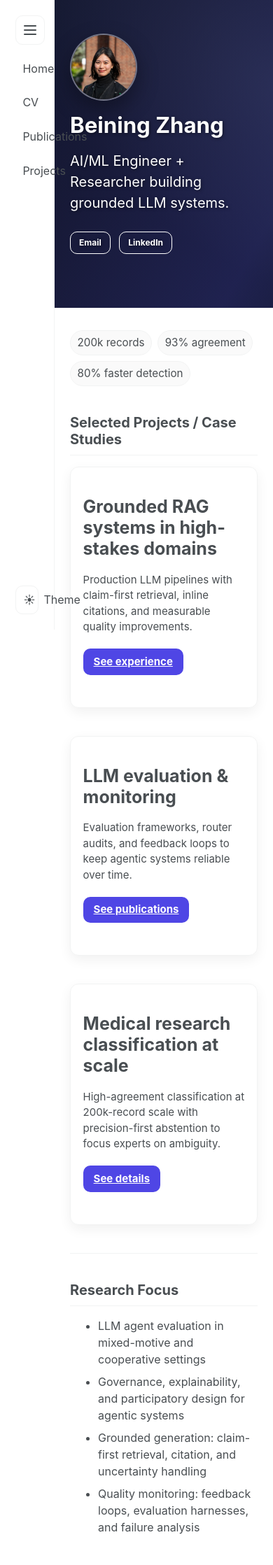
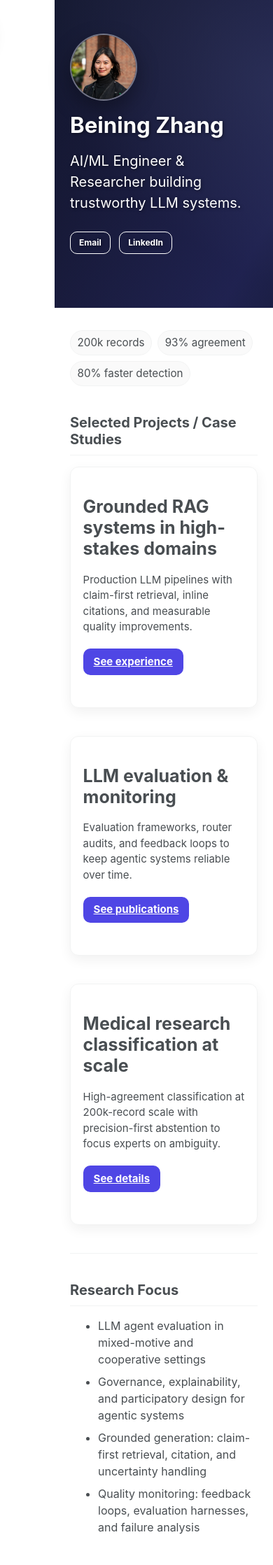
Before and after one commit to BeiningZhang/beiningzhang.github.io, a Jekyll site: the page built from _pages/about.md, in a window 390 px wide. Shown: the top 2237 px of the page at 70% size. Built offline with Jekyll 4.4.1, drawn with Linux system fonts in a browser that asks for light colours; a script that is not in the unit is left out; comment, search, counter and statistics services are not loaded.

Commit message:
Mobile view fix

```diff
--- a/_pages/about.md
+++ b/_pages/about.md
@@ -18,7 +18,7 @@
     - label: "LinkedIn"
       url: "https://www.linkedin.com/in/beiningzhang"
       class: "btn--light-outline"
-excerpt: "AI/ML Engineer + Researcher building grounded LLM systems."
+excerpt: "AI/ML Engineer & Researcher building trustworthy LLM systems."
 
 feature_row:
   - title: "Grounded RAG systems in high-stakes domains"
--- a/_sass/_custom.scss
+++ b/_sass/_custom.scss
@@ -204,11 +204,46 @@
 
 /* On small screens, default to collapsed width */
 @media (max-width: 925px) {
+  /* Mobile: treat sidebar as an off-canvas drawer */
   body {
-    padding-left: calc(var(--side-nav-collapsed-width) + var(--side-nav-gutter));
+    padding-left: 0;
   }
+
   .masthead.masthead--sidebar {
-    width: var(--side-nav-collapsed-width);
+    width: min(320px, 86vw);
+    transform: translateX(-100%);
+    transition: transform 0.18s ease-in-out;
+    z-index: 50;
+    background: var(--global-bg-color);
+  }
+
+  body:not(.nav-collapsed) .masthead.masthead--sidebar {
+    transform: translateX(0);
+  }
+
+  body:not(.nav-collapsed)::before {
+    content: "";
+    position: fixed;
+    inset: 0;
+    background: rgba(0, 0, 0, 0.25);
+    z-index: 40;
+  }
+
+  .side-nav__toggle {
+    position: fixed;
+    top: var(--content-pad);
+    left: var(--content-pad);
+    z-index: 60;
+    box-shadow: 0 10px 25px rgba(0, 0, 0, 0.12);
+  }
+
+  /* Hide links when collapsed; show when drawer open */
+  body.nav-collapsed .side-nav__links {
+    display: none;
+  }
+
+  body:not(.nav-collapsed) .side-nav__links {
+    display: flex;
   }
 }
 
--- a/assets/js/site.js
+++ b/assets/js/site.js
@@ -10,20 +10,55 @@
 
 function initSideNav() {
   const toggle = document.getElementById("nav-toggle");
-  if (!toggle) return;
+  const nav = document.getElementById("site-nav");
+  if (!toggle || !nav) return;
 
-  setNavCollapsed(localStorage.getItem(NAV_COLLAPSED_KEY) === "1");
+  const isMobile = () => window.matchMedia && window.matchMedia("(max-width: 925px)").matches;
+
+  // On mobile, always start collapsed (off-canvas drawer). Don't overwrite desktop preference.
+  if (isMobile()) {
+    setNavCollapsed(true);
+  } else {
+    setNavCollapsed(localStorage.getItem(NAV_COLLAPSED_KEY) === "1");
+  }
 
   toggle.addEventListener("click", () => {
     const next = !document.body.classList.contains("nav-collapsed");
-    localStorage.setItem(NAV_COLLAPSED_KEY, next ? "1" : "0");
+    if (!isMobile()) {
+      localStorage.setItem(NAV_COLLAPSED_KEY, next ? "1" : "0");
+    }
     setNavCollapsed(next);
+  });
+
+  // Close drawer when clicking outside (mobile UX).
+  document.addEventListener("click", (e) => {
+    if (!isMobile()) return;
+    if (document.body.classList.contains("nav-collapsed")) return;
+    const target = e.target;
+    if (!(target instanceof Element)) return;
+    if (nav.contains(target) || toggle.contains(target)) return;
+    setNavCollapsed(true);
   });
 
   // Always expand after navigating via sidebar links (including Cmd/Ctrl+click).
   document.querySelectorAll(".side-nav__link").forEach((link) => {
-    link.addEventListener("click", () => {
-      localStorage.setItem(NAV_COLLAPSED_KEY, "0");
+    link.addEventListener("click", (e) => {
+      // If the user is opening in a new tab/window (Cmd/Ctrl click, middle click, etc.),
+      // keep the existing collapsed preference to avoid "zoomed" layout differences.
+      if (
+        e.metaKey ||
+        e.ctrlKey ||
+        e.shiftKey ||
+        e.altKey ||
+        e.button === 1 ||
+        link.target === "_blank"
+      ) {
+        return;
+      }
+
+      if (!isMobile()) {
+        localStorage.setItem(NAV_COLLAPSED_KEY, "0");
+      }
       setNavCollapsed(false);
     });
   });
```
